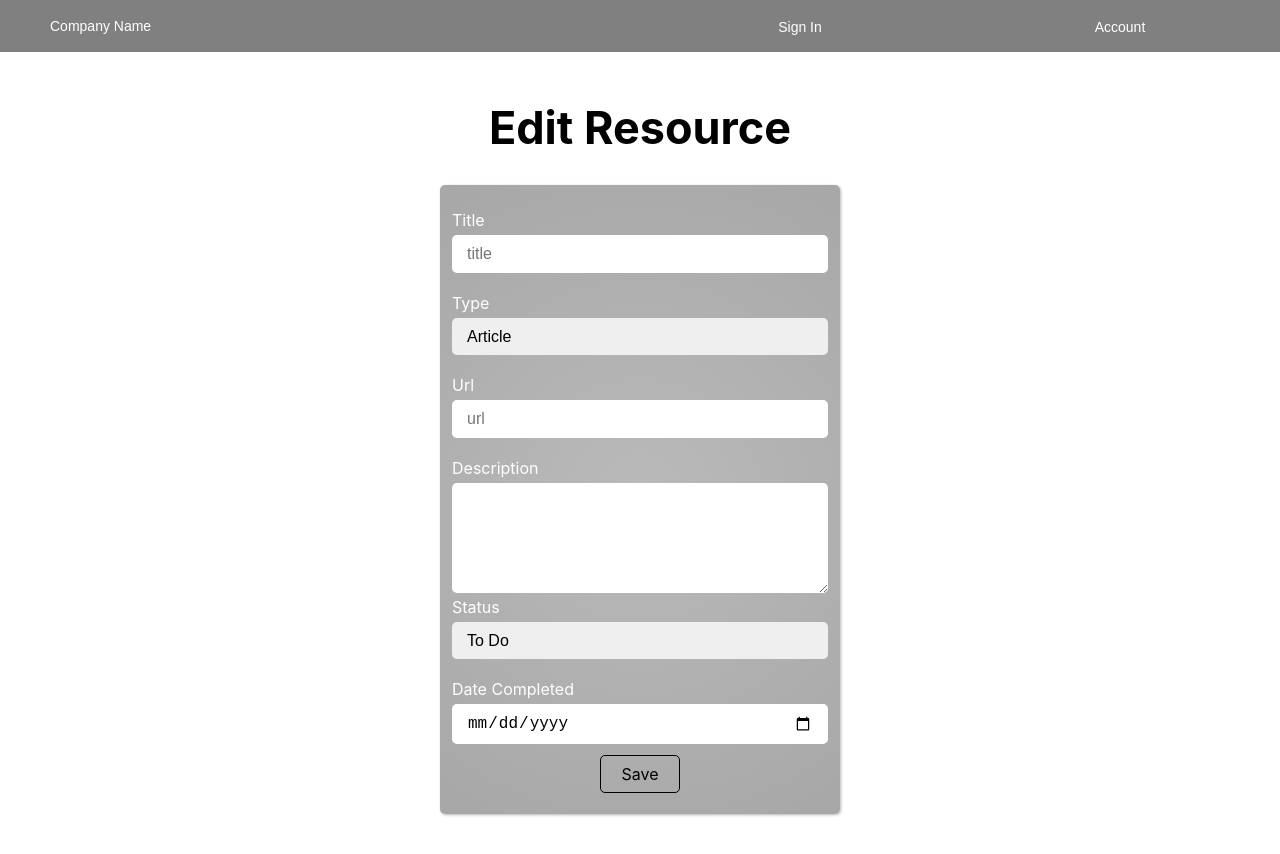
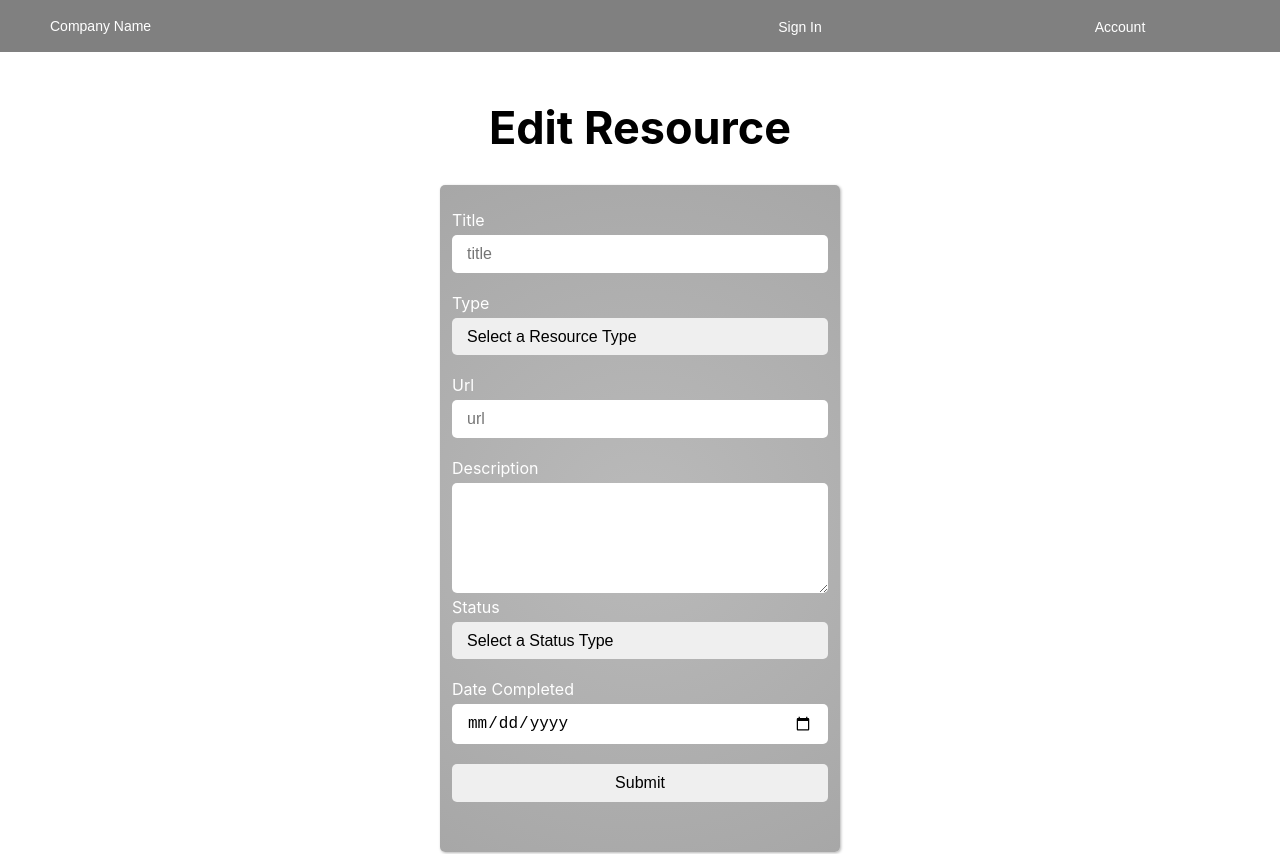
Before and after one commit to katiewrennhansen/dev-tracks, a React (Create React App) app: page /edit-resource/1 in a window 1280 px wide. Shown: the top 854 px of the page. Built offline with nearby package versions, Linux system fonts and the light colour scheme.

Commit message:
work on PATCH

```diff
--- a/src/App.js
+++ b/src/App.js
@@ -1,5 +1,5 @@
 import React, { Component } from 'react';
-import { Switch, Route } from 'react-router-dom'
+import { Switch, Route, withRouter } from 'react-router-dom'
 import Landing from './pages/Landing'
 import Dashboard from './pages/Dashboard'
 import EditResource from './pages/EditResource'
@@ -32,7 +32,7 @@ class App extends Component {
               component={AddResource}
             />
             <Route
-              path='/edit-resource'
+              path='/edit-resource/:id'
               component={EditResource}
             />
             <Route
@@ -52,4 +52,4 @@ class App extends Component {
 
 }
 
-export default App;
+export default withRouter(App);
--- a/src/pages/AddResource.js
+++ b/src/pages/AddResource.js
@@ -20,6 +20,7 @@ class AddResource extends Component {
       }).catch(err => {
         console.log(err)
       })
+    this.props.history.push('/dashboard')
   }
 
   render() {
--- a/src/pages/Dashboard.js
+++ b/src/pages/Dashboard.js
@@ -34,10 +34,23 @@ class Dashboard extends Component {
       })
   }
 
+  componentDidUpdate(){
+    ResourceApiService.getData()
+      .then(data => {
+        this.setData(data)
+      }).catch(err => {
+        console.log(err)
+      })
+  }
+
   deleteData = (id) => {
     ResourceApiService.deleteData(id)
       .then(res => {
         console.log(res)
+        ResourceApiService.getData()
+          .then(data => {
+            this.setState({ data: data })
+          })
       })
       .catch(err => {
         console.log(err)
@@ -63,10 +76,8 @@ class Dashboard extends Component {
                     <div className='hidden-content'>
                       <p className='description'>{i.description}</p>
                       <div className='actions'>
-                        <Link className='edit' to='/edit-resource'>Edit</Link>
-                        <div>
+                          <button onClick={() => this.updatePage(i.id)}>Edit</button>
                           <button onClick={() => this.deleteData(i.id)}>Delete</button>
-                        </div>
                       </div>
                     </div>
                 </li>
--- a/src/pages/EditResource.js
+++ b/src/pages/EditResource.js
@@ -1,25 +1,26 @@
 import React, { Component } from 'react';
-import { Link } from 'react-router-dom'
 import ResourceApiService from '../services/resource-api-service'
 
 class EditResource extends Component {
 
-  updateResource = (e, id) => {
+  updateResource = (e) => {
+    const id = 10
     e.preventDefault()
-    const newResource = {
-      name: e.target.title.value,
-      type: e.target.type.value,
-      status: e.target.status.value,
-      url: e.target.url.value,
-      description: e.target.description.value,
-      date_completed: e.target.date_completed.value
+    const updatedResource = {
+      name: e.target.title.value || '',
+      type: e.target.type.value || '',
+      status: e.target.status.value || '',
+      url: e.target.url.value || '',
+      description: e.target.description.value || '',
+      date_completed: e.target.date_completed.value || ''
     }
-    ResourceApiService.updateData(id, newResource)
+    ResourceApiService.updateData(id, updatedResource)
       .then(data => {
         console.log('added')
       }).catch(err => {
         console.log(err)
       })
+    this.props.history.push('/dashboard')
   }
 
   render() {
@@ -27,29 +28,31 @@ class EditResource extends Component {
     return (
       <div className='edit-resource'>
         <h1>Edit Resource</h1>
-        <form>
+        <form onSubmit={(e) => this.updateResource(e)}>
             <label htmlFor="title">Title</label>
             <input type="text" name="title" id="title" placeholder="title"></input>
             <label htmlFor="title">Type</label>
-            <select>
-                <option>Article</option>
-                <option>Online Class</option>
-                <option>Project</option>
-                <option>Meetup</option>
+            <select name='type'>
+                <option value=''>Select a Resource Type</option>
+                <option value='article'>Article</option>
+                <option value='online-class'>Online Class</option>
+                <option value='project'>Project</option>
+                <option value='meetup'>Meetup</option>
             </select>
             <label htmlFor="url">Url</label>
             <input type="text" name="url" id="url" placeholder="url"></input>
             <label htmlFor="url">Description</label>
-            <textarea rows="5" cols="20"></textarea>
+            <textarea rows="5" cols="20" name='description'></textarea>
             <label htmlFor="url">Status</label>
-            <select>
-                <option>To Do</option>
-                <option>In Progress</option>
-                <option>Completed</option>
+            <select name='status'>
+                <option value=''>Select a Status Type</option>
+                <option value='To Do'>To Do</option>
+                <option value='In Progress'>In Progress</option>
+                <option value='Completed'>Completed</option>
             </select>
             <label htmlFor="date-completed">Date Completed</label>
-            <input type="date" name='date-completed'></input>
-            <Link className='save' to='/dashboard'>Save</Link>
+            <input type="date" name='date_completed'></input>
+            <input type='submit'></input>
         </form>
       </div>
     );
```
